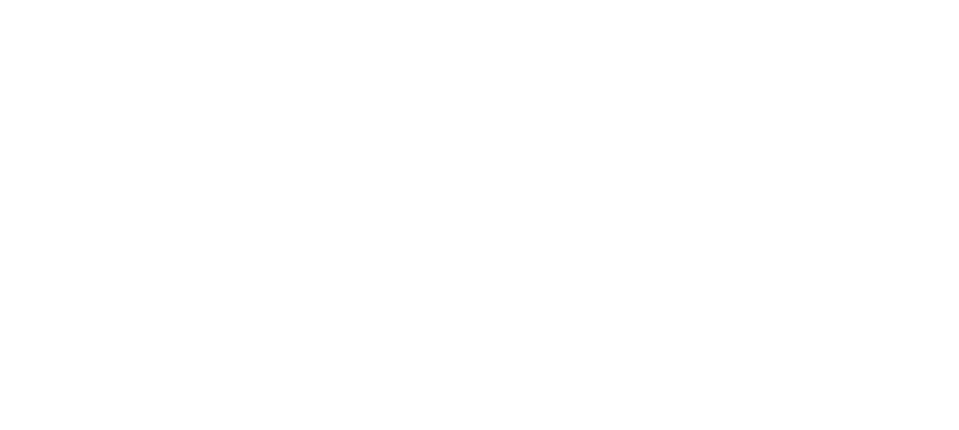
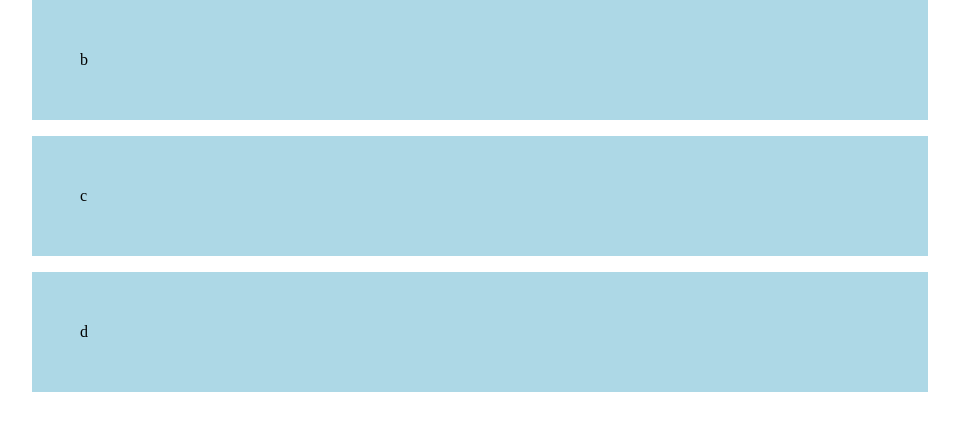
Before and after one commit to eirosiuss/Space-tourism, a plain HTML site: page Space-tourism/index.html in a window 1280 px wide. Shown: the whole page, without its empty margins (160-1119 px from the left). Drawn offline with Linux system fonts and the light colour scheme.

Commit message:
Add initial CSS and JavaScript files

```diff
--- a/Space-tourism/index.html
+++ b/Space-tourism/index.html
@@ -1,12 +1,23 @@
 <!DOCTYPE html>
 <html lang="en">
+
 <head>
     <meta charset="UTF-8">
     <meta name="viewport" content="width=device-width, initial-scale=1.0">
     <link rel="stylesheet" href="style.css">
     <title>Space tourism</title>
 </head>
+
 <body>
+    <div class="container flex">
+        <div class="box sr-only">a</div>
+        <div class="box">b</div>
+        <div class="box">c</div>
+        <div class="box">d</div>
+    </div>
 
+    <script src="scripts.js"></script>
+    <!-- <script>console.log('direct')</script> -->
 </body>
+
 </html>
--- a/Space-tourism/style.css
+++ b/Space-tourism/style.css
@@ -48,6 +48,7 @@ select {
 
 /* remove animations for people who've turned them off */
 @media (prefers-reduced-motion: reduce) {
+
     *,
     *::before,
     *::after {
@@ -74,8 +75,10 @@ select {
 
 .container {
     padding-inline: 2em;
-    max-width: 80rem;
+    max-width: 60rem;
     margin-inline: auto;
+    flex-direction: column;
+    justify-content: center;
 }
 
 .sr-only {
@@ -86,6 +89,12 @@ select {
     margin: -1px;
     overflow: hidden;
     clip: rect(0, 0, 0, 0);
-  white-space: nowrap; /* added line */
+    white-space: nowrap;
+    /* added line */
     border: 0;
 }
+
+.box {
+    background: lightblue;
+    padding: 3rem;
+}
```
Also changed, not shown: Space-tourism/scripts.js (added). Lines whose indentation alone changed are shown as unchanged.
